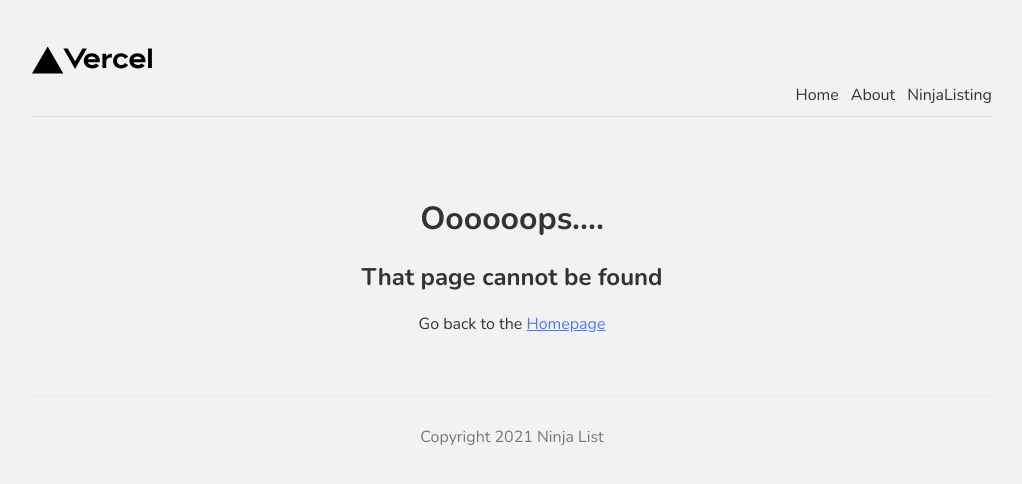
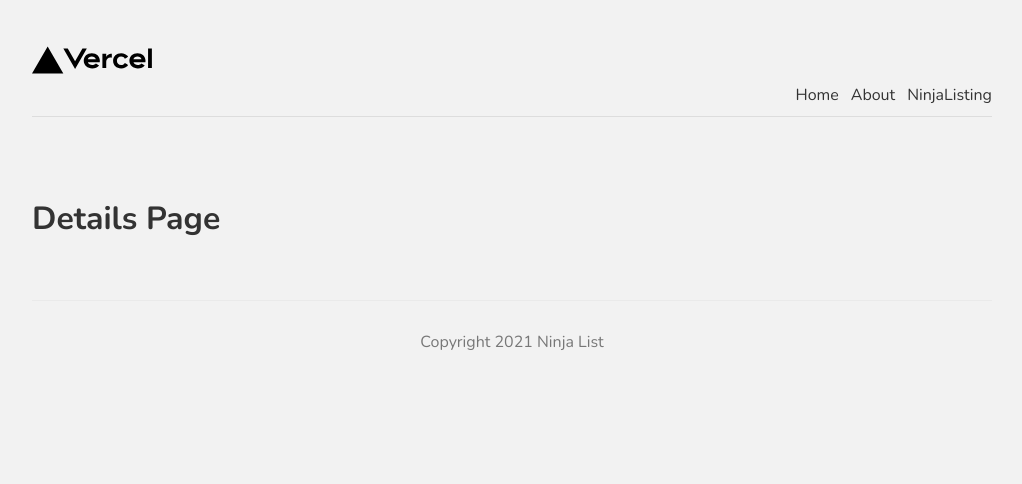
Before and after one commit to Rillwz/ninjalist-nextjs, a Next.js app: page /ninjas/1 in a window 1280 px wide. Before the commit this address had no page. Shown: the top 484 px of the page, without its empty margins (128-1150 px from the left). Built offline with nearby package versions, Linux system fonts and the light colour scheme.

Commit message:
Dynamic Routes

```diff
--- /dev/null
+++ b/pages/ninjas/[id].js
@@ -0,0 +1,9 @@
+const Details = () => {
+  return (
+    <div>
+      <h1>Details Page</h1>
+    </div>
+  );
+};
+
+export default Details;
--- a/pages/ninjas/index.js
+++ b/pages/ninjas/index.js
@@ -1,4 +1,5 @@
 import styles from '../../styles/Ninjas.module.css';
+import Link from 'next/link';
 
 export const getStaticProps = async () => {
   const res = await fetch("https://jsonplaceholder.typicode.com/users");
@@ -14,11 +15,11 @@
     <div>
       <h1>All Ninjas</h1>
       {ninjas.map(ninja => (
-        <div key={ninja.id}>
+        <Link href={'/ninjas/' + ninja.id} key={ninja.id}>
           <a className={styles.single}>
             <h3>{ninja.name}</h3>
           </a>
-        </div>
+        </Link>
       ))}
     </div>
   );
```
